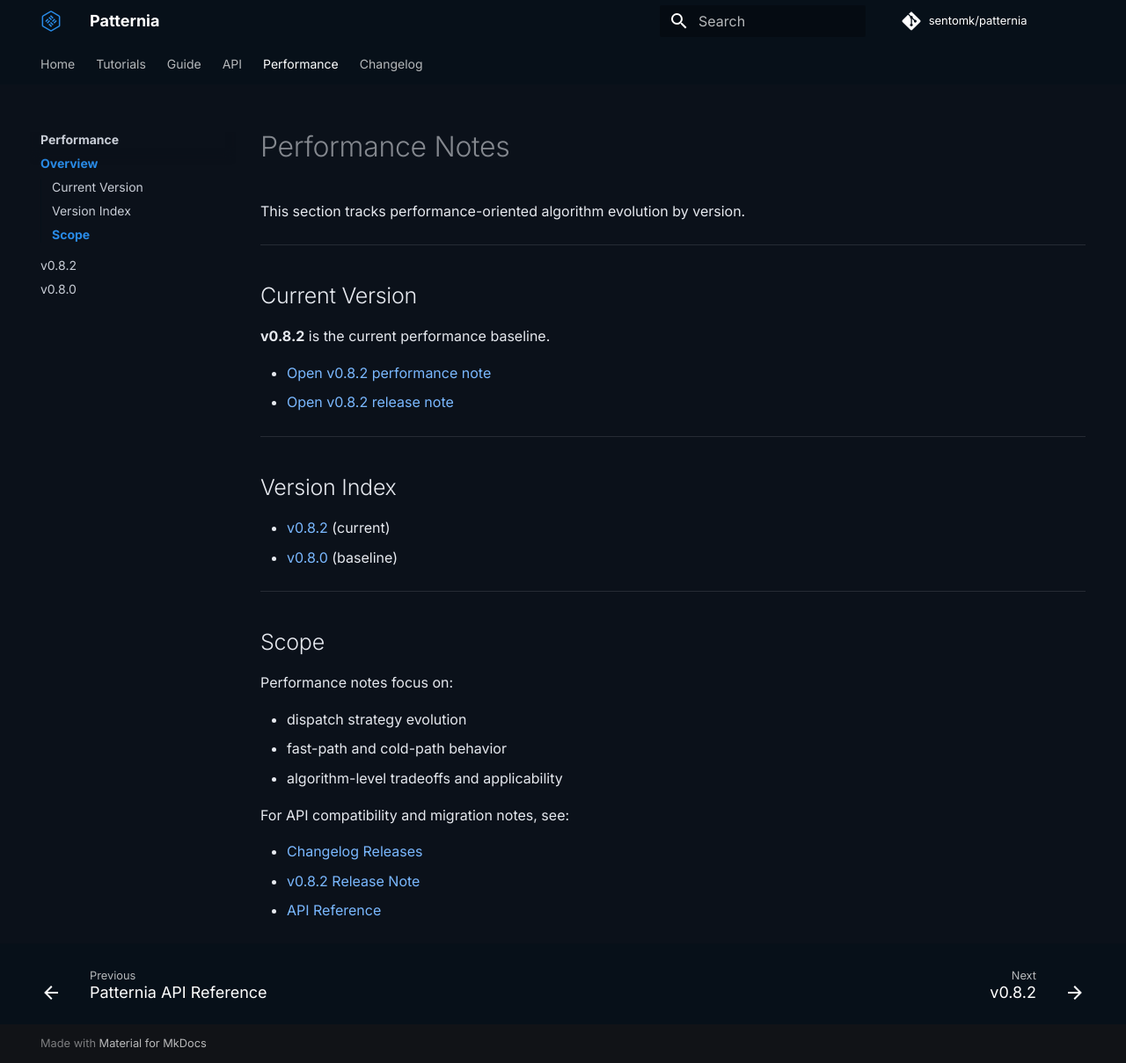
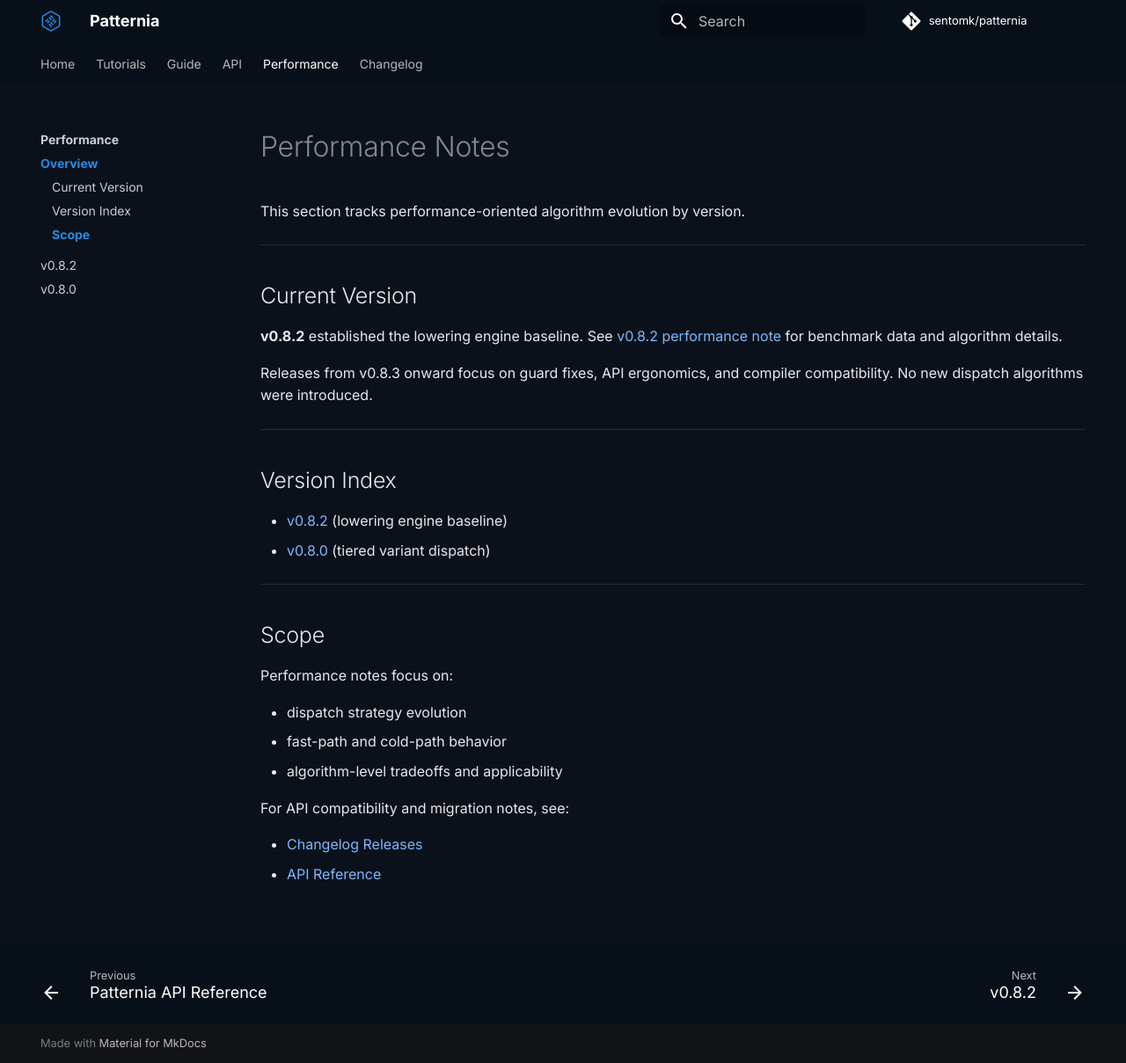
Before and after one commit to sentomk/patternia, an MkDocs documentation site: the page built from docs/performance/index.md, in a window 1280 px wide and 1209 px high. Shown: the whole window at 88% size. Built offline with MkDocs 1.6.1 and Material for MkDocs 9.7.7, drawn with Linux system fonts in a browser that asks for light colours; comment, search, counter and statistics services are not loaded.

Commit message:
docs: fix README and update stale doc references
- Fix missing src fallback on picture element in README
- Add FetchContent install snippet to README
- Simplify Tests section in README
- Fix releases.md: add v0.8.3, v0.8.5; correct v0.8.0/v0.8.2 order
- Update performance/index.md: clarify v0.8.2 as baseline, not current
- Update mkdocs.yml: add v0.8.0, v0.8.3, v0.8.5 to changelog nav

```diff
--- a/docs/performance/index.md
+++ b/docs/performance/index.md
@@ -6,17 +6,18 @@
 
 ## Current Version
 
-**v0.8.2** is the current performance baseline.
+**v0.8.2** established the lowering engine baseline.
+See [v0.8.2 performance note](v0.8.2.md) for benchmark data and algorithm details.
 
-- [Open v0.8.2 performance note](v0.8.2.md)
-- [Open v0.8.2 release note](../changelog/v0.8.2.md)
+Releases from v0.8.3 onward focus on guard fixes, API ergonomics, and
+compiler compatibility. No new dispatch algorithms were introduced.
 
 ---
 
 ## Version Index
 
-- [v0.8.2](v0.8.2.md) (current)
-- [v0.8.0](v0.8.0.md) (baseline)
+- [v0.8.2](v0.8.2.md) (lowering engine baseline)
+- [v0.8.0](v0.8.0.md) (tiered variant dispatch)
 
 ---
 
@@ -31,5 +32,4 @@
 For API compatibility and migration notes, see:
 
 - [Changelog Releases](../changelog/releases.md)
-- [v0.8.2 Release Note](../changelog/v0.8.2.md)
 - [API Reference](../api.md)
--- a/mkdocs.yml
+++ b/mkdocs.yml
@@ -97,4 +97,8 @@
 
   - Changelog:
       - Releases: changelog/releases.md
+      - v0.9.0: changelog/v0.9.0.md
+      - v0.8.5: changelog/v0.8.5.md
+      - v0.8.3: changelog/v0.8.3.md
       - v0.8.2: changelog/v0.8.2.md
+      - v0.8.0: changelog/v0.8.0.md
```
Also changed, not shown: README.md (+25 -40 lines), docs/changelog/releases.md (+6 -1 lines).
